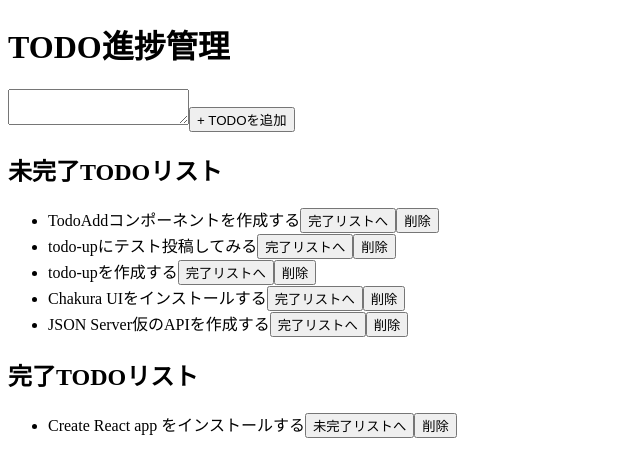
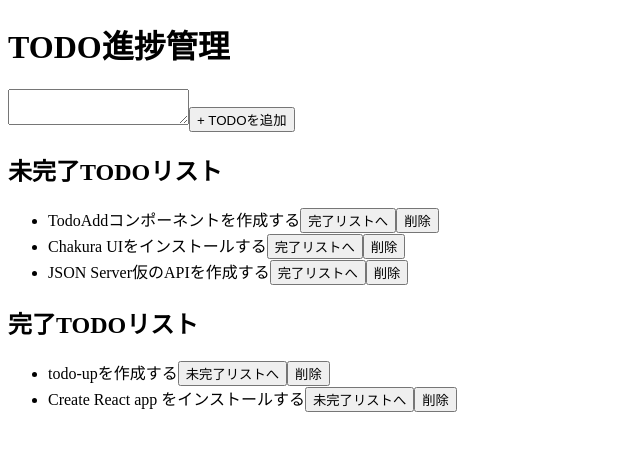
Before and after one commit to uni51/react-todo-app, a React (Create React App) app: page / in a window 1280 px wide. Shown: the top 476 px of the page, without its empty margins (0-640 px from the left). Built offline with nearby package versions, Linux system fonts and the light colour scheme; data requests are answered from the project's data file.

Commit message:
6-34 Todoアプリ 実装06

```diff
--- a/db.json
+++ b/db.json
@@ -18,12 +18,7 @@
     {
       "content": "todo-upを作成する",
       "id": "01G96RST1PMXH0KEHNEJB21WA1",
-      "done": false
-    },
-    {
-      "content": "todo-upにテスト投稿してみる",
-      "id": "01G96RTFTGJ9ZFKMF6ZHYJ8MCB",
-      "done": false
+      "done": true
     },
     {
       "content": "TodoAddコンポーネントを作成する",
--- a/src/apis/todo.js
+++ b/src/apis/todos.js
@@ -14,11 +14,11 @@ export const addTodoData = async (todo) => {
 };
 
 export const deleteTodoData = async (id) => {
-  await axios.delete(`${todoDataUrl}/${id}}`);
+  await axios.delete(`${todoDataUrl}/${id}`);
   return id;
 };
 
 export const updateTodoData = async (id, todo) => {
-  const response = await axios.put(`${todoDataUrl}/${id}}`, todo);
+  const response = await axios.put(`${todoDataUrl}/${id}`, todo);
   return response.data;
 };
--- a/src/components/App.js
+++ b/src/components/App.js
@@ -1,29 +1,43 @@
 import React, { useRef } from "react";
+
 import { useTodo } from "../hooks/useTodo";
 
 const TodoTitle = ({ title, as }) => {
   if (as === "h1") return <h1>{title}</h1>;
-
   if (as === "h2") return <h2>{title}</h2>;
-
   return <p>{title}</p>;
 };
 
-const TodoItem = ({ todo }) => {
+const TodoItem = ({ todo, toggleTodoListItemStatus, deleteTodoListItem }) => {
+  const handleToggleTodoListItemStatus = () =>
+    toggleTodoListItemStatus(todo.id, todo.done);
+  const handleDeleteTodoListItem = () => deleteTodoListItem(todo.id);
+
   return (
     <li>
       {todo.content}
-      <button>{todo.done ? "未完了リストへ" : "完了リストへ"}</button>
-      <button>削除</button>
+      <button onClick={handleToggleTodoListItemStatus}>
+        {todo.done ? "未完了リストへ" : "完了リストへ"}
+      </button>
+      <button onClick={handleDeleteTodoListItem}>削除</button>
     </li>
   );
 };
 
-const TodoList = ({ todoList }) => {
+const TodoList = ({
+  todoList,
+  toggleTodoListItemStatus,
+  deleteTodoListItem,
+}) => {
   return (
     <ul>
       {todoList.map((todo) => (
-        <TodoItem todo={todo} key={todo.id} />
+        <TodoItem
+          todo={todo}
+          key={todo.id}
+          toggleTodoListItemStatus={toggleTodoListItemStatus}
+          deleteTodoListItem={deleteTodoListItem}
+        />
       ))}
     </ul>
   );
@@ -39,19 +53,21 @@ const TodoAdd = ({ inputEl, handleAddTodoListItem }) => {
 };
 
 function App() {
-  const { todoList, addTodoListItem } = useTodo();
+  const {
+    todoList,
+    addTodoListItem,
+    toggleTodoListItemStatus,
+    deleteTodoListItem,
+  } = useTodo();
 
   const inputEl = useRef(null);
-
   const handleAddTodoListItem = () => {
     if (inputEl.current.value === "") return;
-
     addTodoListItem(inputEl.current.value);
     inputEl.current.value = "";
   };
 
   console.log("TODOリスト:", todoList);
-
   const inCompletedList = todoList.filter((todo) => {
     return !todo.done;
   });
@@ -69,10 +85,17 @@ function App() {
       />
 
       <TodoTitle title="未完了TODOリスト" as="h2" />
-      <TodoList todoList={inCompletedList} />
-
+      <TodoList
+        todoList={inCompletedList}
+        toggleTodoListItemStatus={toggleTodoListItemStatus}
+        deleteTodoListItem={deleteTodoListItem}
+      />
       <TodoTitle title="完了TODOリスト" as="h2" />
-      <TodoList todoList={completedList} />
+      <TodoList
+        todoList={completedList}
+        toggleTodoListItemStatus={toggleTodoListItemStatus}
+        deleteTodoListItem={deleteTodoListItem}
+      />
     </>
   );
 }
--- a/src/hooks/useTodo.js
+++ b/src/hooks/useTodo.js
@@ -1,13 +1,12 @@
 import { useState, useEffect } from "react";
+
 import { ulid } from "ulid";
 
-import * as todoData from "../apis/todo";
+import * as todoData from "../apis/todos";
 
-// カスタムフック
 export const useTodo = () => {
   const [todoList, setTodoList] = useState([]);
 
-  // useEffectを利用して、コンポーネントのマウント後またはアンマウント後にモックサーバーとの通信処理を行う。
   useEffect(() => {
     todoData.getAllTodosData().then((todo) => {
       setTodoList([...todo].reverse());
@@ -15,10 +14,8 @@ export const useTodo = () => {
   }, []);
 
   const toggleTodoListItemStatus = (id, done) => {
-    const todoItem = todoList.filter((item) => item.id === id);
-
+    const todoItem = todoList.find((item) => item.id === id);
     const newTodoItem = { ...todoItem, done: !done };
-
     todoData.updateTodoData(id, newTodoItem).then((updatedTodo) => {
       const newTodoList = todoList.map((item) =>
         item.id !== updatedTodo.id ? item : updatedTodo
@@ -33,7 +30,6 @@ export const useTodo = () => {
       id: ulid(),
       done: false,
     };
-
     return todoData.addTodoData(newTodoItem).then((addTodo) => {
       setTodoList([addTodo, ...todoList]);
     });
```
